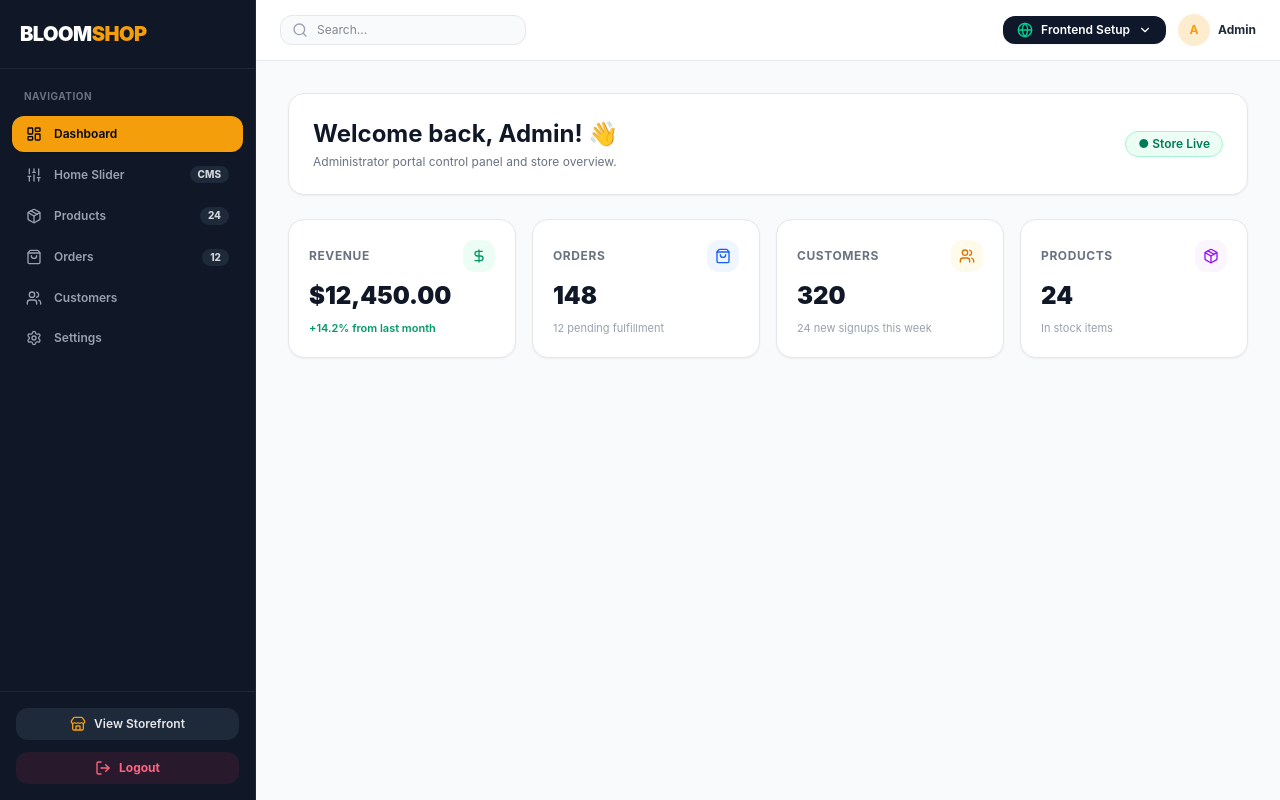
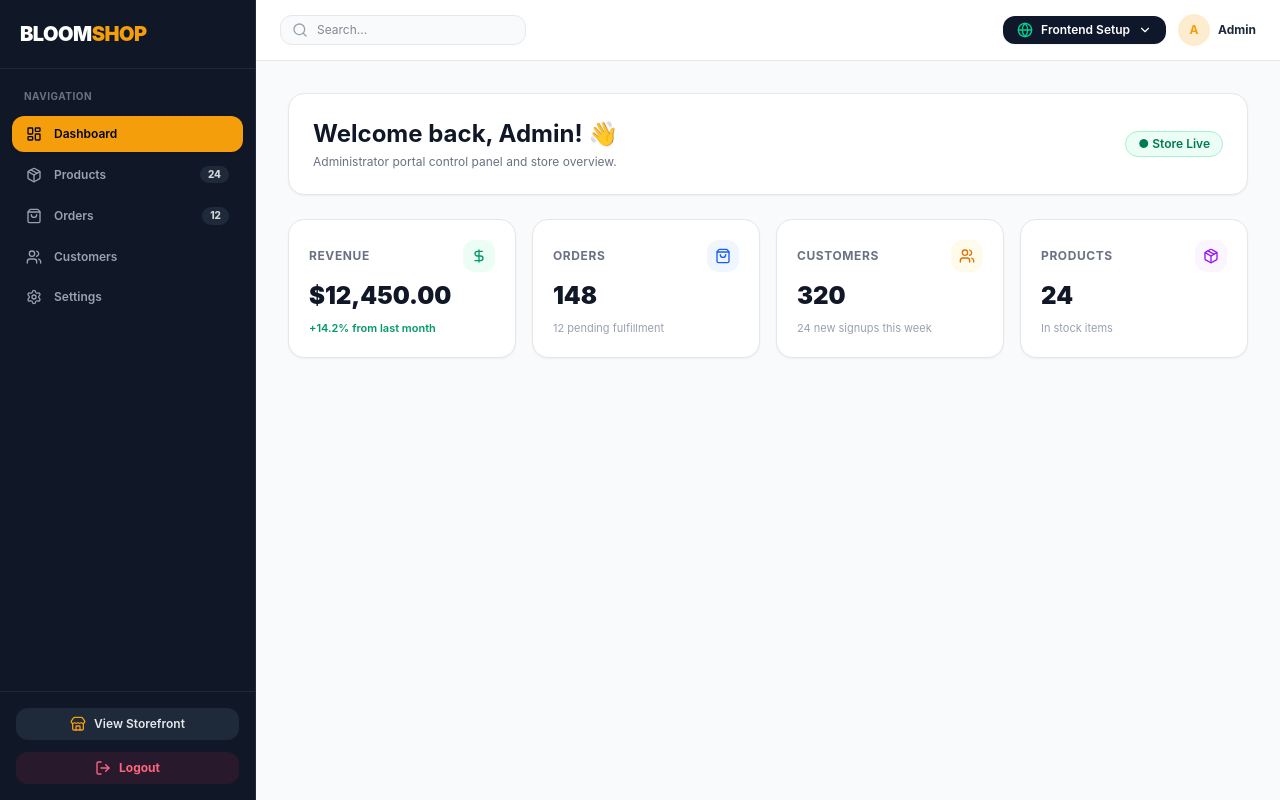
Before and after one commit to talha125-git/Ecommerce-mern, a React (Vite) app in the folder frontend/: page /admin/dashboard in a window 1280 px wide. Built offline with nearby package versions, Linux system fonts and the light colour scheme; no server answers; sample sign-in values are in the browser's storage.

Commit message:
feat: move slider tab access exclusively to Frontend Setup header dropdown and remove from sidebar

```diff
--- a/frontend/src/pages/admin/Sidebar.jsx
+++ b/frontend/src/pages/admin/Sidebar.jsx
@@ -20,7 +20,6 @@ export default function Sidebar({
 }) {
   const navTabs = [
     { id: 'overview', label: 'Dashboard', icon: LayoutDashboard },
-    { id: 'slider', label: 'Home Slider', icon: Sliders, badge: 'CMS' },
     { id: 'products', label: 'Products', icon: Package, badge: '24' },
     { id: 'orders', label: 'Orders', icon: ShoppingBag, badge: '12' },
     { id: 'customers', label: 'Customers', icon: Users },
```
